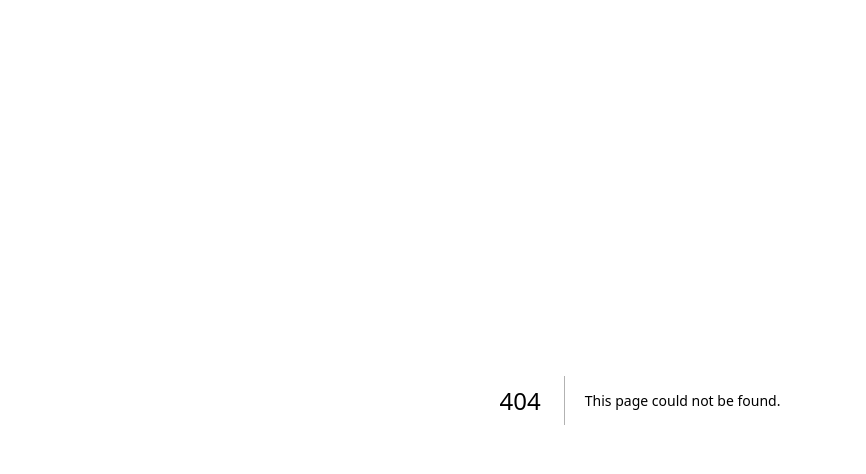
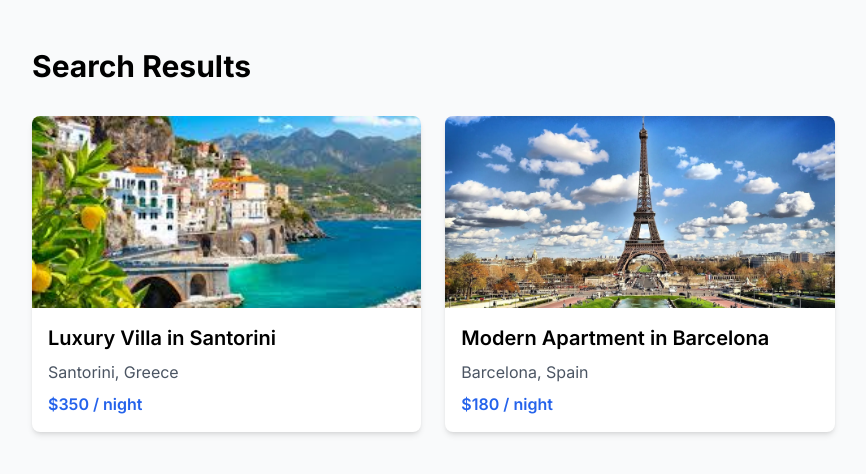
Before and after one commit to Sinayavari-project/Iranian-Homes, a Next.js app: page /search in a window 1280 px wide. Before the commit this address had no page. Shown: the top 474 px of the page, without its empty margins (0-866 px from the left). Built offline with nearby package versions, Linux system fonts and the light colour scheme.

Commit message:
Add calendar picker and search functionality

```diff
--- a/src/app/globals.css
+++ b/src/app/globals.css
@@ -101,3 +101,73 @@ body {
     @apply w-5 h-5 text-gray-500;
   }
 }
+
+/* Date Picker Custom Styles */
+.react-datepicker {
+  @apply bg-white shadow-lg rounded-lg border-gray-200;
+}
+
+.react-datepicker__header {
+  @apply bg-gray-50 border-b border-gray-200 rounded-t-lg;
+}
+
+.react-datepicker__current-month {
+  @apply text-gray-700 font-semibold py-2;
+}
+
+.react-datepicker__day {
+  @apply text-gray-700 hover:bg-blue-50 rounded-full;
+}
+
+.react-datepicker__day--selected {
+  @apply bg-blue-600 text-white hover:bg-blue-700;
+}
+
+.react-datepicker__day--in-range {
+  @apply bg-blue-100;
+}
+
+.react-datepicker__day--keyboard-selected {
+  @apply bg-blue-600 text-white;
+}
+
+.react-datepicker__day--disabled {
+  @apply text-gray-300 hover:bg-transparent cursor-not-allowed;
+}
+
+.react-datepicker__navigation {
+  @apply top-2;
+}
+
+.react-datepicker__navigation--previous {
+  @apply left-2;
+}
+
+.react-datepicker__navigation--next {
+  @apply right-2;
+}
+
+/* Primary color utility classes */
+.bg-primary {
+  @apply bg-blue-600;
+}
+
+.hover\:bg-primary-dark:hover {
+  @apply hover:bg-blue-700;
+}
+
+.text-primary {
+  @apply text-blue-600;
+}
+
+.hover\:text-primary-dark:hover {
+  @apply hover:text-blue-700;
+}
+
+.focus\:ring-primary:focus {
+  @apply focus:ring-blue-600;
+}
+
+.focus\:border-primary:focus {
+  @apply focus:border-blue-600;
+}
--- /dev/null
+++ b/src/app/search/page.tsx
@@ -0,0 +1,101 @@
+'use client';
+
+import { useSearchParams } from 'next/navigation';
+import { useEffect, useState } from 'react';
+import Image from 'next/image';
+import Link from 'next/link';
+
+interface Property {
+  id: number;
+  title: string;
+  location: string;
+  price: number;
+  image: string;
+}
+
+export default function SearchPage() {
+  const searchParams = useSearchParams();
+  const [properties, setProperties] = useState<Property[]>([]);
+  const [loading, setLoading] = useState(true);
+
+  useEffect(() => {
+    // In a real application, you would fetch properties from your API
+    // For now, we'll simulate a search with mock data
+    const location = searchParams.get('location')?.toLowerCase() || '';
+    const checkIn = searchParams.get('checkIn');
+    const checkOut = searchParams.get('checkOut');
+
+    // Simulate API call with setTimeout
+    setTimeout(() => {
+      // Mock data - in a real app, this would come from your API
+      const mockProperties = [
+        {
+          id: 1,
+          title: 'Luxury Villa in Santorini',
+          location: 'Santorini, Greece',
+          price: 350,
+          image: '/images/placeholder-1.jpg.jpg',
+        },
+        {
+          id: 2,
+          title: 'Modern Apartment in Barcelona',
+          location: 'Barcelona, Spain',
+          price: 180,
+          image: '/images/cities-in-france-paris-laforet.webp',
+        },
+        // Filter properties based on location
+        // In a real app, this would be done on the server
+      ].filter(prop =>
+        !location ||
+        prop.location.toLowerCase().includes(location) ||
+        prop.title.toLowerCase().includes(location)
+      );
+
+      setProperties(mockProperties);
+      setLoading(false);
+    }, 1000);
+  }, [searchParams]);
+
+  if (loading) {
+    return (
+      <div className="min-h-screen bg-gray-50 py-12 px-4 sm:px-6 lg:px-8">
+        <div className="max-w-7xl mx-auto">
+          <h1 className="text-3xl font-bold mb-8">Loading...</h1>
+        </div>
+      </div>
+    );
+  }
+
+  return (
+    <div className="min-h-screen bg-gray-50 py-12 px-4 sm:px-6 lg:px-8">
+      <div className="max-w-7xl mx-auto">
+        <h1 className="text-3xl font-bold mb-8">Search Results</h1>
+        {properties.length === 0 ? (
+          <p className="text-gray-600">No properties found matching your search criteria.</p>
+        ) : (
+          <div className="grid grid-cols-1 md:grid-cols-2 lg:grid-cols-3 gap-6">
+            {properties.map((property) => (
+              <Link href={`/property/${property.id}`} key={property.id} className="block">
+                <div className="bg-white rounded-lg shadow-md overflow-hidden">
+                  <div className="relative h-48">
+                    <Image
+                      src={property.image}
+                      alt={property.title}
+                      fill
+                      className="object-cover"
+                    />
+                  </div>
+                  <div className="p-4">
+                    <h2 className="text-xl font-semibold mb-2">{property.title}</h2>
+                    <p className="text-gray-600 mb-2">{property.location}</p>
+                    <p className="text-blue-600 font-semibold">${property.price} / night</p>
+                  </div>
+                </div>
+              </Link>
+            ))}
+          </div>
+        )}
+      </div>
+    </div>
+  );
+}
--- a/src/components/home/Hero.tsx
+++ b/src/components/home/Hero.tsx
@@ -1,6 +1,28 @@
+'use client';
+
 import Image from 'next/image';
+import { useState } from 'react';
+import DatePicker from 'react-datepicker';
+import { useRouter } from 'next/navigation';
+import "react-datepicker/dist/react-datepicker.css";
 
 export default function Hero() {
+  const router = useRouter();
+  const [searchQuery, setSearchQuery] = useState('');
+  const [checkInDate, setCheckInDate] = useState<Date | null>(null);
+  const [checkOutDate, setCheckOutDate] = useState<Date | null>(null);
+
+  const handleSearch = () => {
+    // Build the search query parameters
+    const params = new URLSearchParams();
+    if (searchQuery) params.append('location', searchQuery);
+    if (checkInDate) params.append('checkIn', checkInDate.toISOString());
+    if (checkOutDate) params.append('checkOut', checkOutDate.toISOString());
+
+    // Navigate to search results page with query parameters
+    router.push(`/search?${params.toString()}`);
+  };
+
   return (
     <section className="relative h-[70vh] min-h-[600px]">
       <Image
@@ -24,18 +46,39 @@ export default function Hero() {
               type="text"
               placeholder="Search for destinations..."
               className="flex-1 p-3 rounded border text-gray-800"
+              value={searchQuery}
+              onChange={(e) => setSearchQuery(e.target.value)}
             />
-            <input
-              type="date"
-              placeholder="Check-in date"
-              className="p-3 rounded border text-gray-800"
-            />
-            <input
-              type="date"
-              placeholder="Check-out date"
-              className="p-3 rounded border text-gray-800"
-            />
-            <button className="bg-blue-600 text-white px-8 py-3 rounded hover:bg-blue-700 transition-colors">
+            <div className="relative">
+              <DatePicker
+                selected={checkInDate}
+                onChange={(date) => setCheckInDate(date)}
+                selectsStart
+                startDate={checkInDate}
+                endDate={checkOutDate}
+                minDate={new Date()}
+                placeholderText="Check-in date"
+                className="p-3 rounded border text-gray-800 w-full"
+                dateFormat="MMM d, yyyy"
+              />
+            </div>
+            <div className="relative">
+              <DatePicker
+                selected={checkOutDate}
+                onChange={(date) => setCheckOutDate(date)}
+                selectsEnd
+                startDate={checkInDate}
+                endDate={checkOutDate}
+                minDate={checkInDate || new Date()}
+                placeholderText="Check-out date"
+                className="p-3 rounded border text-gray-800 w-full"
+                dateFormat="MMM d, yyyy"
+              />
+            </div>
+            <button
+              className="bg-blue-600 text-white px-8 py-3 rounded hover:bg-blue-700 transition-colors"
+              onClick={handleSearch}
+            >
               Search
             </button>
           </div>
```
